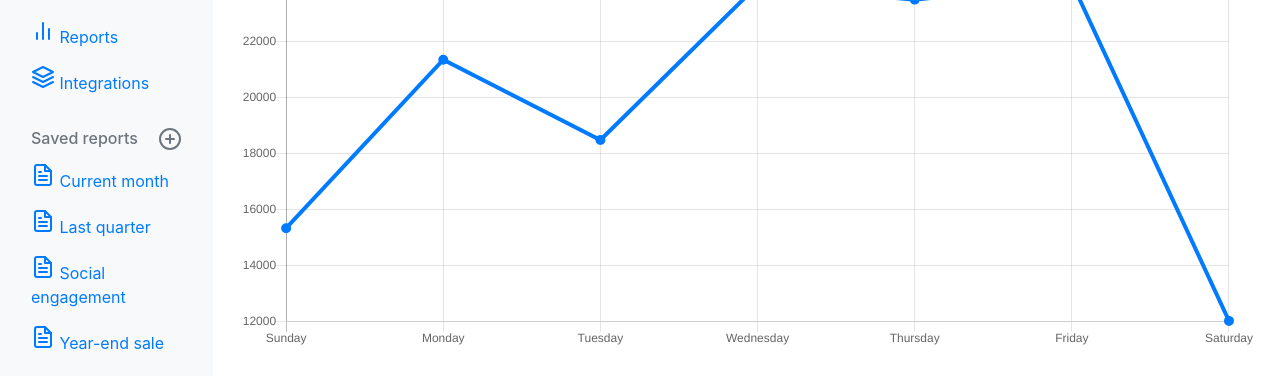
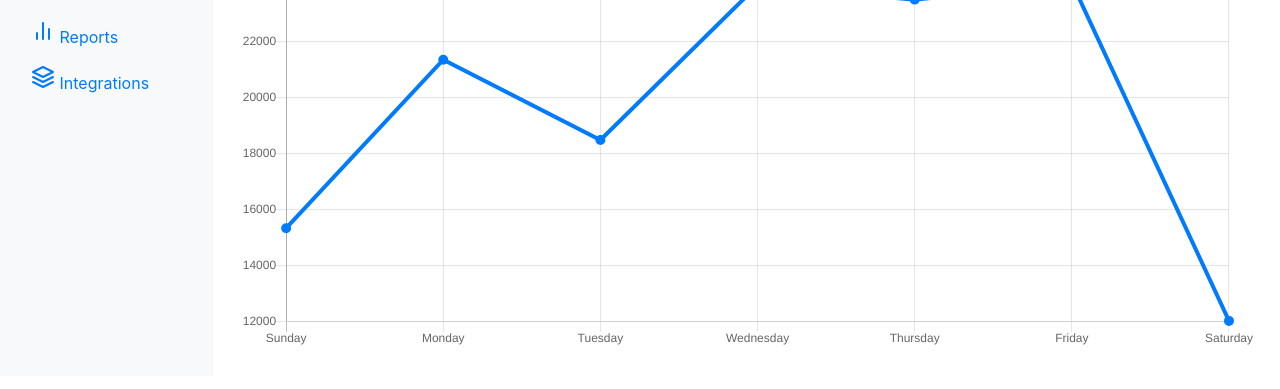
Before and after one commit to amir-hu/Gamingcompendium, a website: page Pages/Index.html in a window 1280 px wide. Shown: the part 213-602 px from the top of the page. Drawn offline with nearby package versions, Linux system fonts and the light colour scheme.

```diff
--- a/Pages/Index.html
+++ b/Pages/Index.html
@@ -70,38 +70,7 @@
                         </li>
                     </ul>
 
-                    <h6 class="sidebar-heading d-flex justify-content-between align-items-center px-3 mt-4 mb-1 text-muted">
-                        <span>Saved reports</span>
-                        <a class="d-flex align-items-center text-muted" href="#">
-                            <span data-feather="plus-circle"></span>
-                        </a>
-                    </h6>
-                    <ul class="nav flex-column mb-2">
-                        <li class="nav-item">
-                            <a class="nav-link" href="#">
-                                <span data-feather="file-text"></span>
-                                Current month
-                            </a>
-                        </li>
-                        <li class="nav-item">
-                            <a class="nav-link" href="#">
-                                <span data-feather="file-text"></span>
-                                Last quarter
-                            </a>
-                        </li>
-                        <li class="nav-item">
-                            <a class="nav-link" href="#">
-                                <span data-feather="file-text"></span>
-                                Social engagement
-                            </a>
-                        </li>
-                        <li class="nav-item">
-                            <a class="nav-link" href="#">
-                                <span data-feather="file-text"></span>
-                                Year-end sale
-                            </a>
-                        </li>
-                    </ul>
+
                 </div>
             </nav>
 
```
Also changed, not shown: 1 other file.
